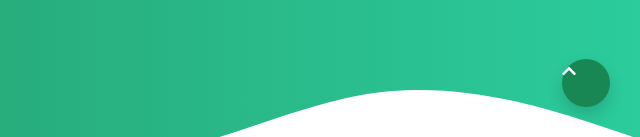
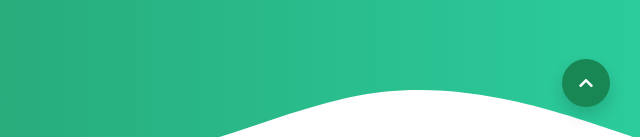
Before and after one commit to chavalk/bootstrap-v5, a website: page index.html in a window 1280 px wide. Shown: the part 663-800 px from the top of the page, 640-1280 px from the left. Drawn offline with nearby package versions, Linux system fonts and the light colour scheme.

Commit message:
Center icon in back to top button.

```diff
--- a/scss/sections/_footer.scss
+++ b/scss/sections/_footer.scss
@@ -112,4 +112,10 @@
     right: 1.875rem;
     bottom: 1.875rem;
     z-index: 9999;
+
+    i {
+        color: $white;
+        font-size: 1rem;
+        @include absoluteCenter;
+    }
 }
```
Also changed, not shown: assets/css/style.css, 1 other file.
